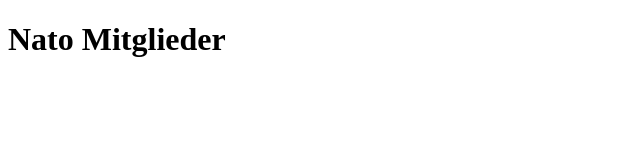
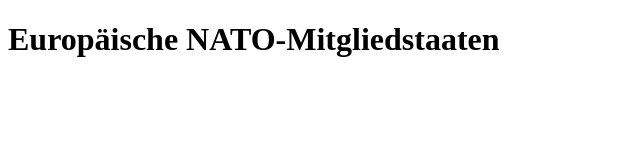
Before and after one commit to zcreativelabs/european-nato-members, a website built with Parcel: page index.html in a window 1280 px wide. Shown: the whole page, without its empty margins (0-640 px from the left). Built offline with nearby package versions, Linux system fonts and the light colour scheme.

Commit message:
Added proper title

```diff
--- a/index.html
+++ b/index.html
@@ -4,10 +4,10 @@
   <meta charset="UTF-8">
   <meta name="viewport" content="width=device-width, initial-scale=1.0">
   <meta http-equiv="X-UA-Compatible" content="ie=edge">
-  <title>Basic Shapes</title>
+  <title>Europäische NATO-Mitgliedstaaten</title>
 </head>
 <body>
-  <h1>Nato Mitglieder</h1>
+  <h1>Europäische NATO-Mitgliedstaaten</h1>
   <div id="viz"></div>
   <script src="https://unpkg.com/d3@5.9.7/dist/d3.min.js"></script>
   <script src="https://unpkg.com/d3-geo@1.11.6/dist/d3-geo.min.js"></script>
```
